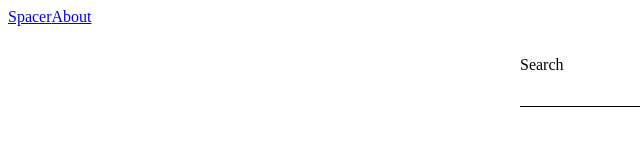
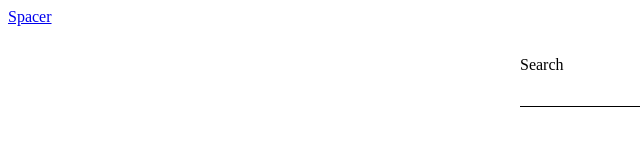
Before and after one commit to iKremius/Spacer, a Vue app: page / in a window 1280 px wide. Shown: the top 160 px of the page, without its empty margins (0-640 px from the left). Built offline with nearby package versions, Linux system fonts and the light colour scheme.

Commit message:
Usunięto stronę 'About' oraz routing

```diff
--- a/src/App.vue
+++ b/src/App.vue
@@ -2,7 +2,6 @@
 <div class="app">
   <div class="nav">
     <router-link to="/">Spacer</router-link>
-    <router-link to="/About">About</router-link>
   </div>
   <router-view />
 </div>
--- a/src/router.js
+++ b/src/router.js
@@ -1,20 +1,13 @@
 import { createRouter, createWebHistory } from 'vue-router';
 
 import Search from './views/Search.vue';
-import About from './views/About.vue';
 
 export default createRouter({
     history: createWebHistory(),
     base: 'public',
     routes: [{
-            path: '/',
-            name: 'Search',
-            component: Search,
-        },
-        {
-            path: '/About',
-            name: 'About',
-            component: About,
-        },
-    ],
+        path: '/',
+        name: 'Search',
+        component: Search,
+    }, ],
 });
--- a/src/views/About.vue
+++ /dev/null
@@ -1,13 +0,0 @@
-<template>
-  <div class="about">
-
-  </div>
-</template>
-
-<script>
-export default {
-  name: 'About',
-};
-</script>
-
-<style scss scoped />
```
